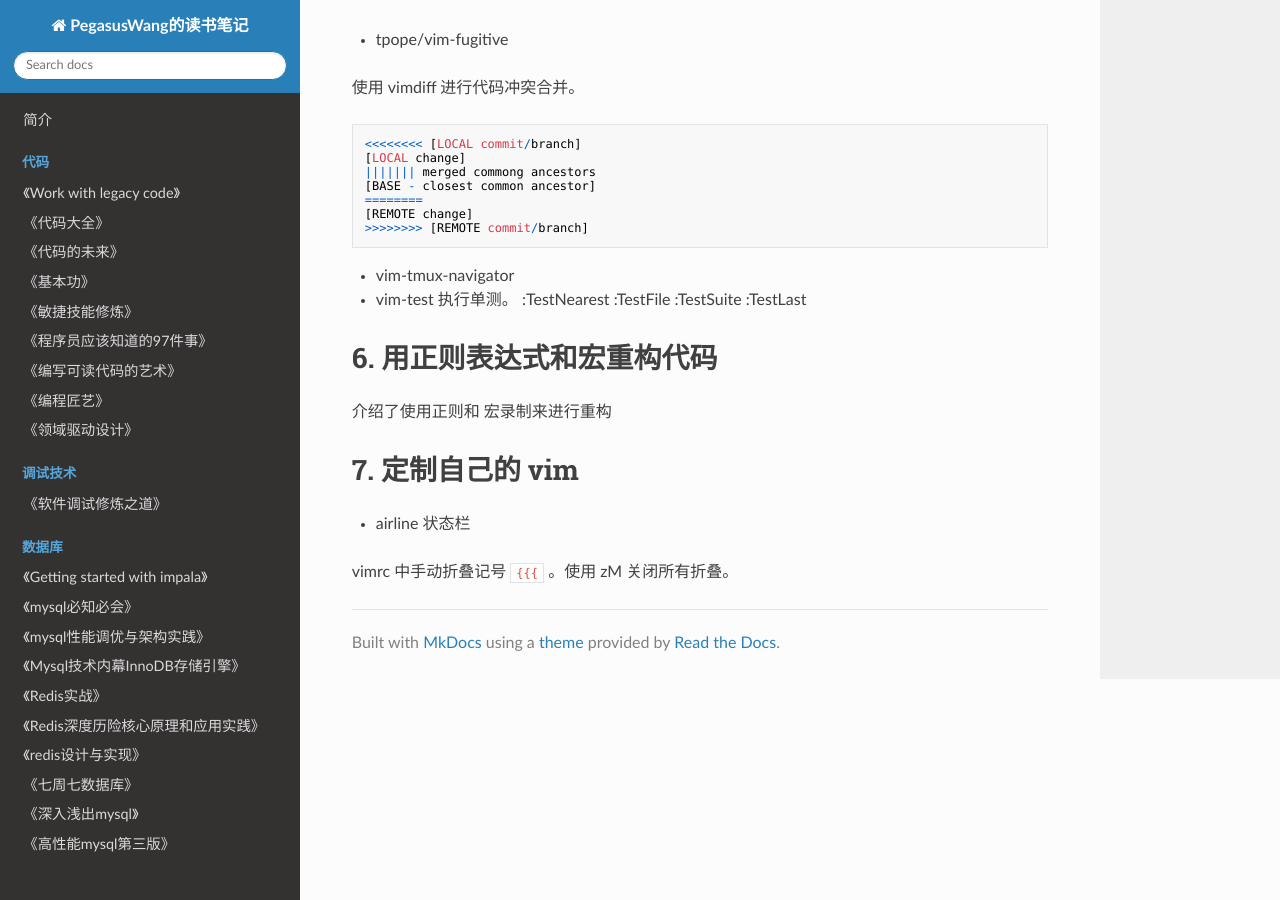
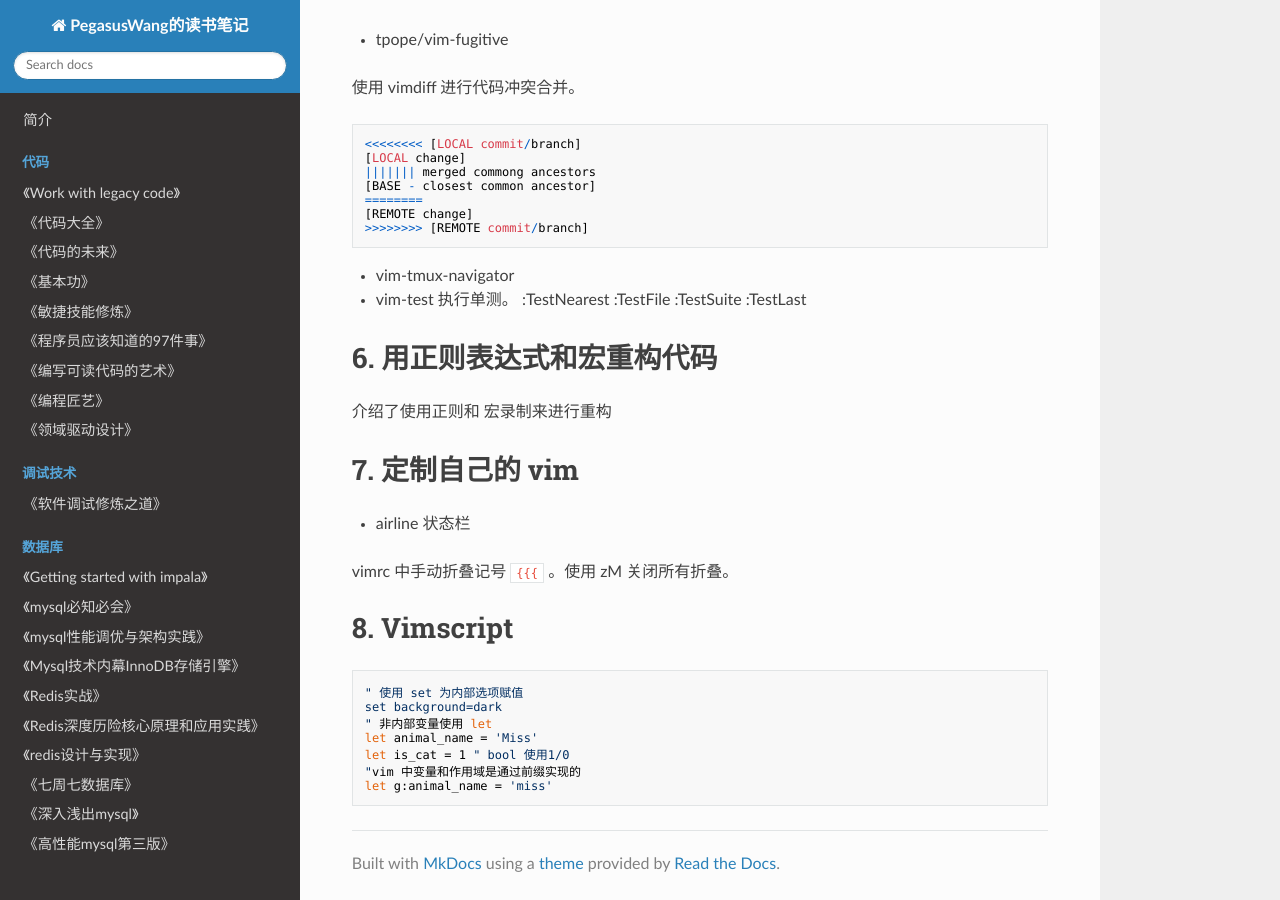
Before and after one commit to PegasusWang/booknotes, an MkDocs documentation site: the page built from docs/开发工具/vim8文本处理实战.md, in a window 1280 px wide and 900 px high, scrolled down 643 px. Built offline with MkDocs 1.6.1, drawn with Linux system fonts in a browser that asks for light colours; nearby versions of some CDN libraries; old or Windows-style settings are respelled for this version of MkDocs.

Commit message:
vim script

````diff
--- a/docs/开发工具/vim8文本处理实战.md
+++ b/docs/开发工具/vim8文本处理实战.md
@@ -49,3 +49,15 @@ noremap <leader>n :NERDTreeToggle<cr>
 - airline 状态栏
 
 vimrc 中手动折叠记号 `{{{` 。使用 zM 关闭所有折叠。
+
+# 8. Vimscript
+
+```
+" 使用 set 为内部选项赋值
+set background=dark
+" 非内部变量使用 let
+let animal_name = 'Miss'
+let is_cat = 1 " bool 使用1/0
+"vim 中变量和作用域是通过前缀实现的
+let g:animal_name = 'miss'
+```
````
